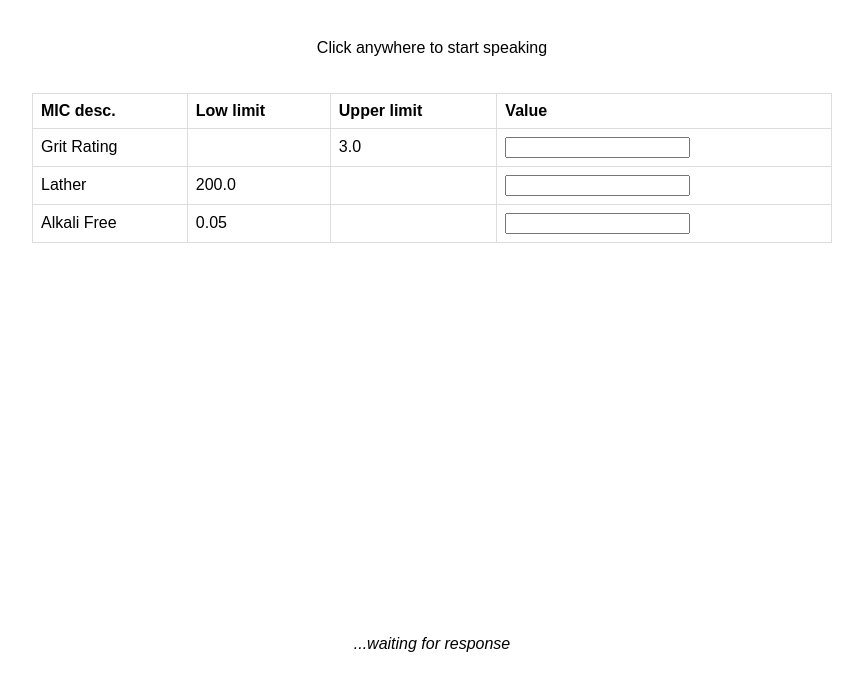
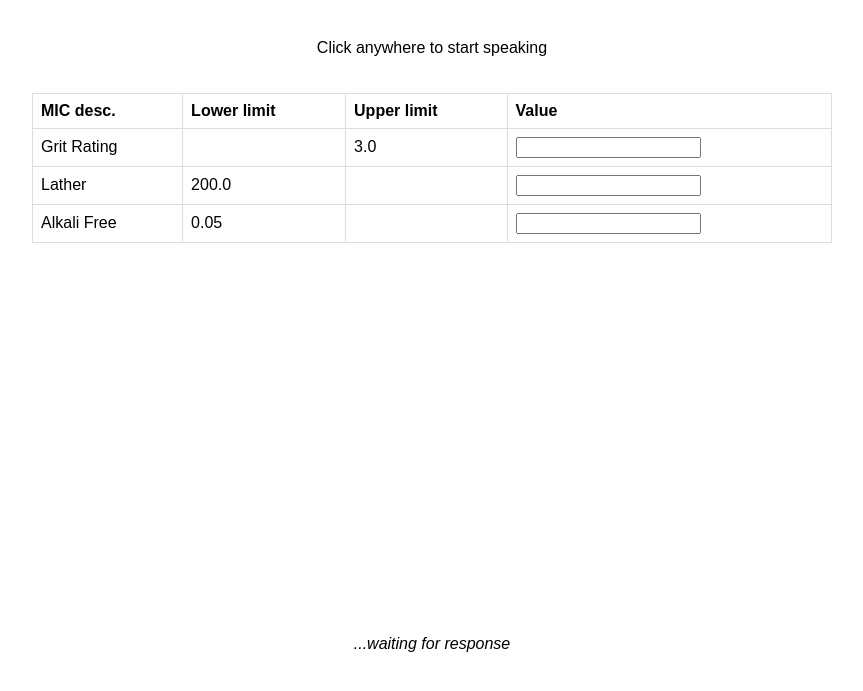
Before and after one commit to dezubaptiste/voice-based-form-filling, a plain HTML site: page index.html in a window 1280 px wide. Shown: the part 101-792 px from the top of the page, without its empty margins (208-1071 px from the left). Drawn offline with Linux system fonts and the light colour scheme.

Commit message:
Update index.html

```diff
--- a/index.html
+++ b/index.html
@@ -21,7 +21,7 @@
     <table>
         <tr>
           <th>MIC desc.</th>
-          <th>Low limit</th>
+          <th>Lower limit</th>
           <th>Upper limit</th>
           <th>Value</th>
         </tr>
```
